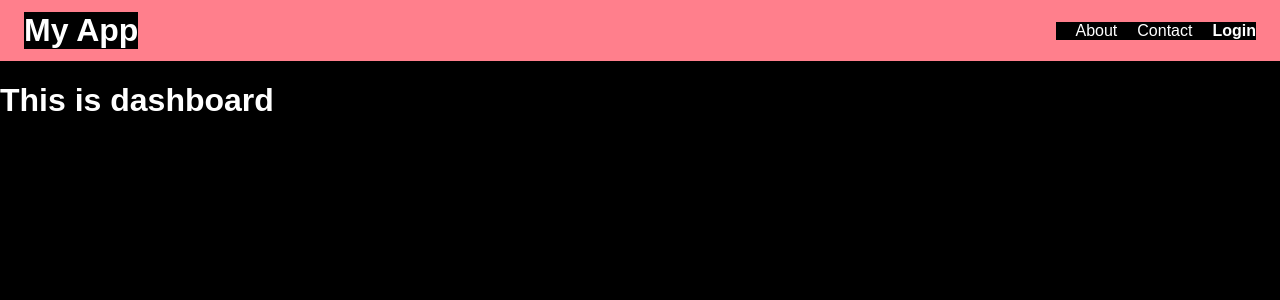
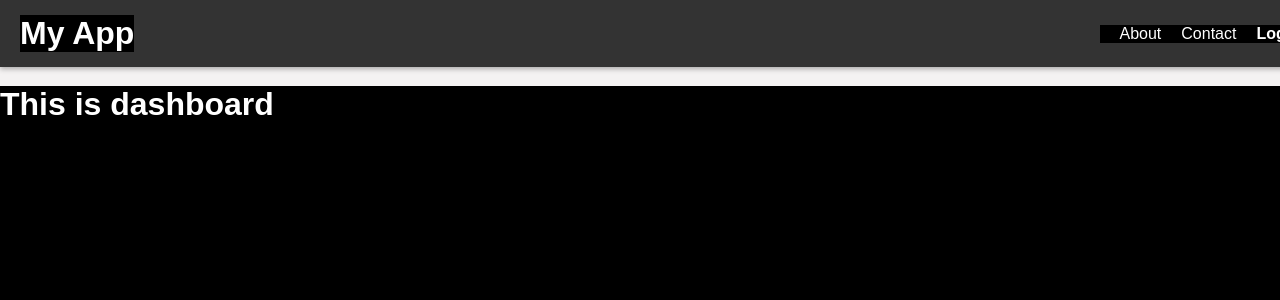
Before and after one commit to JagtapKajal/React_PracticeProject-, a React (Vite) app: page /Dashboard in a window 1280 px wide. Shown: the top 300 px of the page. Built offline with nearby package versions, Linux system fonts and the light colour scheme.

Commit message:
fixed navbar

```diff
--- a/src/components/Navbar.css
+++ b/src/components/Navbar.css
@@ -1,24 +1,36 @@
 .navbar {
+  background-color: #333;
+  color: white;
+  padding: 15px 20px;
   display: flex;
   justify-content: space-between;
   align-items: center;
-  /* background: #222; */
-  padding: 12px 24px;
-  background-color: rgb(255, 127, 140);
+
+  position: fixed;
+  top: 0;
+  left: 0;
+  width: 100%;
+  z-index: 1000;
+  box-shadow: 0 2px 5px rgba(0, 0, 0, 0.3);
 }
 
 .navbar .left h2 {
-  color: white;
   margin: 0;
+  padding: 0;
 }
 
 .navbar .right a {
-  color: white;
   text-decoration: none;
   margin-left: 20px;
   font-weight: 500;
+  padding: 0;
 }
 
 .navbar .right a:hover {
-  color: #61dafb; /* React blue */
+  color: #61dafb;
 }
+
+body {
+  margin: 0;
+  padding-top: 65px;
+}
```
